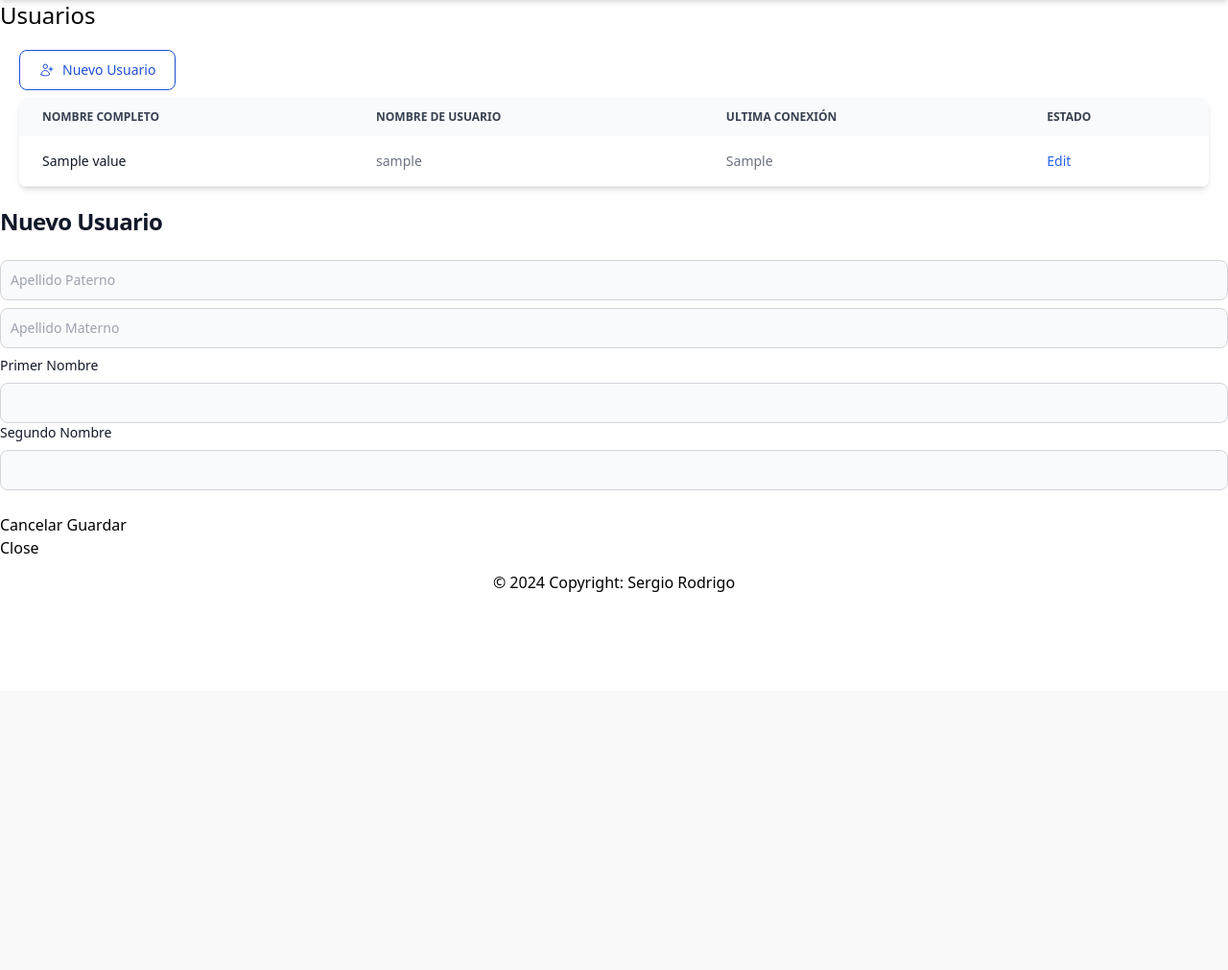
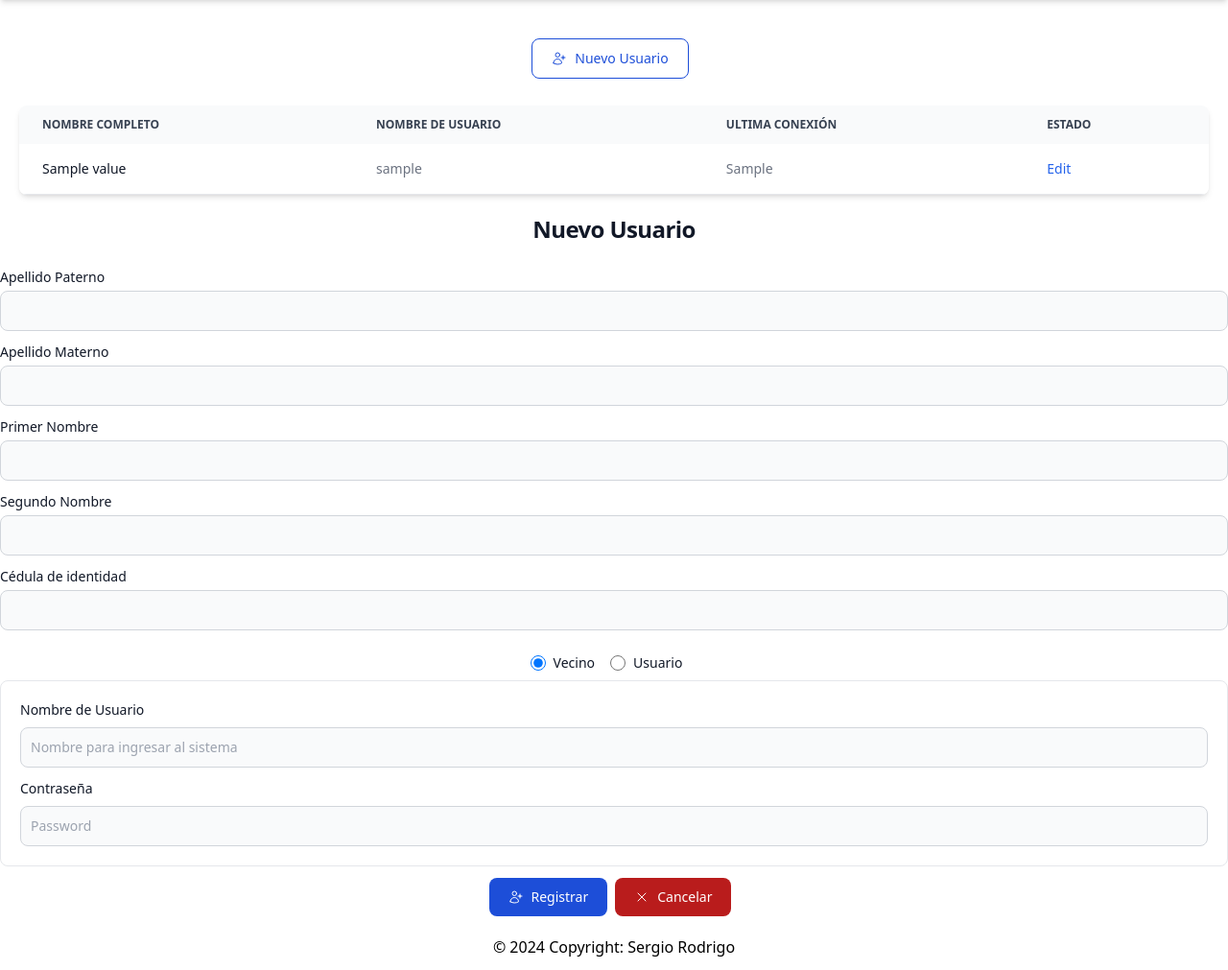
Before and after one commit to srodrigo23/street-control, a Python web app: template app/templates/users/index.html in a window 1280 px wide. Shown: the part 80-1091 px from the top of the page at 96% size. Before the commit the page ends 697 px from the top, so only its background shows below. Run offline with Jinja, Linux system fonts and the light colour scheme; the template is opened without the code that fills it: most values are stand-ins (such as "Sample title", 1, 10 or a date in 2020); some libraries are stand-ins or nearby versions.

Commit message:
add user form

```diff
--- a/app/static/css/main.css
+++ b/app/static/css/main.css
@@ -631,6 +635,22 @@ video {
   margin-right: 0.5rem;
 }
 
+.mb-1 {
+  margin-bottom: 0.25rem;
+}
+
+.mt-3 {
+  margin-top: 0.75rem;
+}
+
+.me-4 {
+  margin-inline-end: 1rem;
+}
+
+.ms-2 {
+  margin-inline-start: 0.5rem;
+}
+
 .block {
   display: block;
 }
@@ -755,6 +815,11 @@ video {
   border-color: rgb(209 213 219 / var(--tw-border-opacity));
 }
 
+.border-gray-200 {
+  --tw-border-opacity: 1;
+  border-color: rgb(229 231 235 / var(--tw-border-opacity));
+}
+
 .bg-\[\#3b5998\] {
   --tw-bg-opacity: 1;
   background-color: rgb(59 89 152 / var(--tw-bg-opacity));
@@ -783,6 +848,21 @@ video {
 .bg-white {
   --tw-bg-opacity: 1;
   background-color: rgb(255 255 255 / var(--tw-bg-opacity));
+}
+
+.bg-blue-700 {
+  --tw-bg-opacity: 1;
+  background-color: rgb(29 78 216 / var(--tw-bg-opacity));
+}
+
+.bg-red-700 {
+  --tw-bg-opacity: 1;
+  background-color: rgb(185 28 28 / var(--tw-bg-opacity));
+}
+
+.bg-gray-100 {
+  --tw-bg-opacity: 1;
+  background-color: rgb(243 244 246 / var(--tw-bg-opacity));
 }
 
 .p-2 {
@@ -842,6 +922,38 @@ video {
 .py-8 {
   padding-top: 2rem;
   padding-bottom: 2rem;
+}
+
+.pb-5 {
+  padding-bottom: 1.25rem;
+}
+
+.pt-5 {
+  padding-top: 1.25rem;
+}
+
+.pl-5 {
+  padding-left: 1.25rem;
+}
+
+.pr-5 {
+  padding-right: 1.25rem;
+}
+
+.pb-2 {
+  padding-bottom: 0.5rem;
+}
+
+.pt-2 {
+  padding-top: 0.5rem;
+}
+
+.pb-3 {
+  padding-bottom: 0.75rem;
+}
+
+.pt-3 {
+  padding-top: 0.75rem;
 }
 
 .text-left {
--- a/app/templates/users/index.html
+++ b/app/templates/users/index.html
@@ -1,11 +1,12 @@
 {% extends 'base.html' %}
 {% block content %}
 <div>
-  <h2 class="text-2xl"> Usuarios </h2>
+  <!-- <h2 class="text-2xl"> Usuarios </h2> -->
   <div class="flex-column">
     <!-- <h1 class="text-center">Center aligned text on all viewport sizes.</h1> -->
     <div class="d-flex justify-content-center m-5">
 
+      <div class="flex justify-center pb-5 pt-5">
         <a href="#ex1" rel="modal:open">
           <button type="button" class="text-blue-700 hover:text-white border border-blue-700 hover:bg-blue-800 focus:ring-4 focus:outline-none focus:ring-blue-300 font-medium rounded-lg text-sm px-5 py-2.5 text-center inline-flex items-center me-2 mb-2 dark:border-blue-500 dark:text-blue-500 dark:hover:text-white dark:hover:bg-blue-500 dark:focus:ring-blue-800">
             <svg xmlns="http://www.w3.org/2000/svg" fill="none" viewBox="0 0 24 24" stroke-width="1.5" stroke="currentColor" class="w-4 h-4 me-2">
@@ -14,7 +15,7 @@
             Nuevo Usuario
           </button>
         </a>
-
+      </div>
       <div class="relative overflow-x-auto shadow-md sm:rounded-lg">
         <table class="w-full text-sm text-left rtl:text-right text-gray-500 dark:text-gray-400">
             <thead class="text-xs text-gray-700 uppercase bg-gray-50 dark:bg-gray-700 dark:text-gray-400">
@@ -53,79 +54,79 @@
             </tbody>
         </table>
       </div>
-
-      <!-- <button type="button" class="text-white bg-[#3b5998] hover:bg-[#3b5998]/90 focus:ring-4 focus:outline-none focus:ring-[#3b5998]/50 font-medium rounded-lg text-sm px-5 py-2.5 text-center inline-flex items-center dark:focus:ring-[#3b5998]/55 me-2 mb-2">
-          <svg class="w-4 h-4 me-2" aria-hidden="true" xmlns="http://www.w3.org/2000/svg" fill="currentColor" viewBox="0 0 8 19">
-          <path fill-rule="evenodd" d="M6.135 3H8V0H6.135a4.147 4.147 0 0 0-4.142 4.142V6H0v3h2v9.938h3V9h2.021l.592-3H5V3.591A.6.6 0 0 1 5.592 3h.543Z" clip-rule="evenodd"/>
-          </svg>
-          Sign in with Facebook
-      </button> -->
     </div>
   </div>
 </div>
 
 <div id="ex1" class="modal">
     <form class="space-y-4 md:space-y-6" action="{{ url_for('users.index')}}" method="post">
-      <div class="modal-header">
+      <div class="modal-header mt-3 text-center">
         <h1 class="text-xl font-bold leading-tight tracking-tight text-gray-900 md:text-2xl dark:text-white">
           Nuevo Usuario
         </h1>
       </div>
       <div class="modal-body">
-        <div class="block mb-2">
-          <!-- <label for="username" class="block mb-2 text-sm font-medium text-gray-900 dark:text-white">Apellido Paterno</label> -->
-          <input type="text" name="username" id="email" class="bg-gray-50 border border-gray-300 text-gray-900 sm:text-sm rounded-lg focus:ring-primary-600 focus:border-primary-600 block w-full p-2.5 dark:bg-gray-700 dark:border-gray-600 dark:placeholder-gray-400 dark:text-white dark:focus:ring-blue-500 dark:focus:border-blue-500" placeholder="Apellido Paterno" required="">
+        <div class="block mb-3">
+          <label for="username" class="block mb-1 text-sm font-medium text-gray-900 dark:text-white">Apellido Paterno</label>
+          <!-- placeholder="Apellido Paterno" -->
+          <input type="text" name="username" id="email" class="bg-gray-50 border border-gray-300 text-gray-900 sm:text-sm rounded-lg focus:ring-primary-600 focus:border-primary-600 block w-full p-2.5 dark:bg-gray-700 dark:border-gray-600 dark:placeholder-gray-400 dark:text-white dark:focus:ring-blue-500 dark:focus:border-blue-500" required="">
         </div>
 
-        <div class="block mb-2">
-          <!-- <label for="username" class="block mb-2 text-sm font-medium text-gray-900 dark:text-white">Apellido Materno</label> -->
-          <input type="text" name="username" id="email" class="bg-gray-50 border border-gray-300 text-gray-900 sm:text-sm rounded-lg focus:ring-primary-600 focus:border-primary-600 block w-full p-2.5 dark:bg-gray-700 dark:border-gray-600 dark:placeholder-gray-400 dark:text-white dark:focus:ring-blue-500 dark:focus:border-blue-500" placeholder="Apellido Materno" required="">
+        <div class="block mb-3">
+          <label for="username" class="block mb-1 text-sm font-medium text-gray-900 dark:text-white">Apellido Materno</label>
+          <input type="text" name="username" id="email" class="bg-gray-50 border border-gray-300 text-gray-900 sm:text-sm rounded-lg focus:ring-primary-600 focus:border-primary-600 block w-full p-2.5 dark:bg-gray-700 dark:border-gray-600 dark:placeholder-gray-400 dark:text-white dark:focus:ring-blue-500 dark:focus:border-blue-500" required="">
         </div>
 
-        <div>
-          <label for="username" class="block mb-2 text-sm font-medium text-gray-900 dark:text-white">Primer Nombre</label>
+        <div class="block mb-3">
+          <label for="username" class="block mb-1 text-sm font-medium text-gray-900 dark:text-white">Primer Nombre</label>
           <input type="text" name="username" id="email" class="bg-gray-50 border border-gray-300 text-gray-900 sm:text-sm rounded-lg focus:ring-primary-600 focus:border-primary-600 block w-full p-2.5 dark:bg-gray-700 dark:border-gray-600 dark:placeholder-gray-400 dark:text-white dark:focus:ring-blue-500 dark:focus:border-blue-500" placeholder="" required="">
         </div>
-
-        <div>
-          <label for="username" class="block mb-2 text-sm font-medium text-gray-900 dark:text-white">Segundo Nombre</label>
+        <div class="block mb-3">
+          <label for="username" class="block mb-1 text-sm font-medium text-gray-900 dark:text-white">Segundo Nombre</label>
           <input type="text" name="username" id="email" class="bg-gray-50 border border-gray-300 text-gray-900 sm:text-sm rounded-lg focus:ring-primary-600 focus:border-primary-600 block w-full p-2.5 dark:bg-gray-700 dark:border-gray-600 dark:placeholder-gray-400 dark:text-white dark:focus:ring-blue-500 dark:focus:border-blue-500" placeholder="" required="">
         </div>
-<!--
+        <div class="block mb-3">
+          <label for="username" class="block mb-1 text-sm font-medium text-gray-900 dark:text-white">Cédula de identidad</label>
+          <input type="text" name="userdata" id="ci" class="bg-gray-50 border border-gray-300 text-gray-900 sm:text-sm rounded-lg focus:ring-primary-600 focus:border-primary-600 block w-full p-2.5 dark:bg-gray-700 dark:border-gray-600 dark:placeholder-gray-400 dark:text-white dark:focus:ring-blue-500 dark:focus:border-blue-500" placeholder="" required="">
+        </div>
+        <div class="flex justify-center pb-2 pt-3">
+          <div class="flex items-center me-4">
+            <input checked id="inline-radio" type="radio" value="" name="inline-radio-group" class="w-4 h-4 text-blue-600 bg-gray-100 border-gray-300 focus:ring-blue-500 dark:focus:ring-blue-600 dark:ring-offset-gray-800 focus:ring-2 dark:bg-gray-700 dark:border-gray-600">
+            <label for="inline-radio" class="ms-2 text-sm font-medium text-gray-900 dark:text-gray-300">Vecino</label>
+          </div>
+          <div class="flex items-center me-4">
+            <input id="inline-2-radio" type="radio" value="" name="inline-radio-group" class="w-4 h-4 text-blue-600 bg-gray-100 border-gray-300 focus:ring-blue-500 dark:focus:ring-blue-600 dark:ring-offset-gray-800 focus:ring-2 dark:bg-gray-700 dark:border-gray-600">
+            <label for="inline-2-radio" class="ms-2 text-sm font-medium text-gray-900 dark:text-gray-300">Usuario</label>
+          </div>
+        </div>
+        <div class="border border-gray-200 rounded-lg p-5 mb-3">
           <div class="mb-3">
-            <label for="inputfirstName" class="form-label">Primer Nombre</label>
-            <input type="text" class="form-control" id="firstName" aria-describedby="firstNameHelp">
-        </div>
-        <div class="mb-3">
-            <label for="inputsecondName" class="form-label">Segundo Nombre</label>
-            <input type="text" class="form-control" id="secondName" aria-describedby="secondNameHelp">
-        </div>
-        <div class="mb-3">
-            <label for="inputCellPhone" class="form-label">Número de Celular</label>
-            <input type="text" class="form-control" id="cellPhone" aria-describedby="cellPhoneHelp">
-        </div> -->
-        <!-- <div class="mb-3">
-            <label for="exampleInputPassword1" class="form-label">Password</label>
-            <input type="password" class="form-control" id="exampleInputPassword1">
-        </div> -->
-        <!-- <div class="mb-3 form-check">
-            <input type="checkbox" class="form-check-input" id="exampleCheck1">
-            <label class="form-check-label" for="exampleCheck1">Check me out</label>
-        </div> -->
-      </div>
-      <div class="modal-footer">
-          <button type="button" class="btn btn-danger" data-bs-dismiss="modal">Cancelar</button>
-          <button type="submit" class="btn btn-primary">Guardar</button>
-      </div>
-      <!-- <div>
-        <label for="username" class="block mb-2 text-sm font-medium text-gray-900 dark:text-white">Nombre de Usuario</label>
-        <input type="text" name="username" id="email" class="bg-gray-50 border border-gray-300 text-gray-900 sm:text-sm rounded-lg focus:ring-primary-600 focus:border-primary-600 block w-full p-2.5 dark:bg-gray-700 dark:border-gray-600 dark:placeholder-gray-400 dark:text-white dark:focus:ring-blue-500 dark:focus:border-blue-500" placeholder="nombre.apellido" required="">
+            <label for="first_name" class="block mb-2 text-sm font-medium text-gray-900 dark:text-white">Nombre de Usuario</label>
+            <input type="text" id="user_name" class="bg-gray-50 border border-gray-300 text-gray-900 text-sm rounded-lg focus:ring-blue-500 focus:border-blue-500 block w-full p-2.5 dark:bg-gray-700 dark:border-gray-600 dark:placeholder-gray-400 dark:text-white dark:focus:ring-blue-500 dark:focus:border-blue-500" placeholder="Nombre para ingresar al sistema" required />
           </div>
           <div>
-        <label for="password" class="block mb-2 text-sm font-medium text-gray-900 dark:text-white">Contraseña</label>
-        <input type="password" name="password" id="password" placeholder="•••••••••••" class="bg-gray-50 border border-gray-300 text-gray-900 sm:text-sm rounded-lg focus:ring-primary-600 focus:border-primary-600 block w-full p-2.5 dark:bg-gray-700 dark:border-gray-600 dark:placeholder-gray-400 dark:text-white dark:focus:ring-blue-500 dark:focus:border-blue-500" required="">
-      </div> -->
+            <label for="last_name" class="block mb-2 text-sm font-medium text-gray-900 dark:text-white">Contraseña</label>
+            <input type="password" id="last_name" class="bg-gray-50 border border-gray-300 text-gray-900 text-sm rounded-lg focus:ring-blue-500 focus:border-blue-500 block w-full p-2.5 dark:bg-gray-700 dark:border-gray-600 dark:placeholder-gray-400 dark:text-white dark:focus:ring-blue-500 dark:focus:border-blue-500" placeholder="Password" required />
+          </div>
+        </div>
+        <div class="flex justify-center">
+          <button type="button" class="text-white bg-blue-700 hover:bg-blue-800 focus:ring-4 focus:ring-blue-300 font-medium rounded-lg text-sm px-5 py-2.5 me-2 mb-2 inline-flex items-center dark:bg-blue-600 dark:hover:bg-blue-700 focus:outline-none dark:focus:ring-blue-800">
+            <svg xmlns="http://www.w3.org/2000/svg" fill="none" viewBox="0 0 24 24" stroke-width="1.5" stroke="currentColor" class="w-4 h-4 me-2">
+              <path stroke-linecap="round" stroke-linejoin="round" d="M18 7.5v3m0 0v3m0-3h3m-3 0h-3m-2.25-4.125a3.375 3.375 0 1 1-6.75 0 3.375 3.375 0 0 1 6.75 0ZM3 19.235v-.11a6.375 6.375 0 0 1 12.75 0v.109A12.318 12.318 0 0 1 9.374 21c-2.331 0-4.512-.645-6.374-1.766Z" />
+            </svg>
+            Registrar
+          </button>
+          <a rel="modal:close">
+            <button type="button" class="focus:outline-none text-white bg-red-700 hover:bg-red-800 focus:ring-4 focus:ring-red-300 font-medium rounded-lg text-sm px-5 py-2.5 me-2 mb-2 inline-flex items-center dark:bg-red-600 dark:hover:bg-red-700 dark:focus:ring-red-900">
+              <svg xmlns="http://www.w3.org/2000/svg" fill="none" viewBox="0 0 24 24" stroke-width="1.5" stroke="currentColor" class="w-4 h-4 me-2">
+                <path stroke-linecap="round" stroke-linejoin="round" d="M6 18 18 6M6 6l12 12" />
+              </svg>
+              Cancelar
+            </button>
+          </a>
+
+        </div>
     </form>
-  <a href="#" rel="modal:close">Close</a>
+  <!-- <a href="#" rel="modal:close">Close</a> -->
 </div>
 {% endblock %}
```
Also changed, not shown: other parts of app/static/css/main.css (+118 -0 lines). Lines whose indentation alone changed are shown as unchanged.
